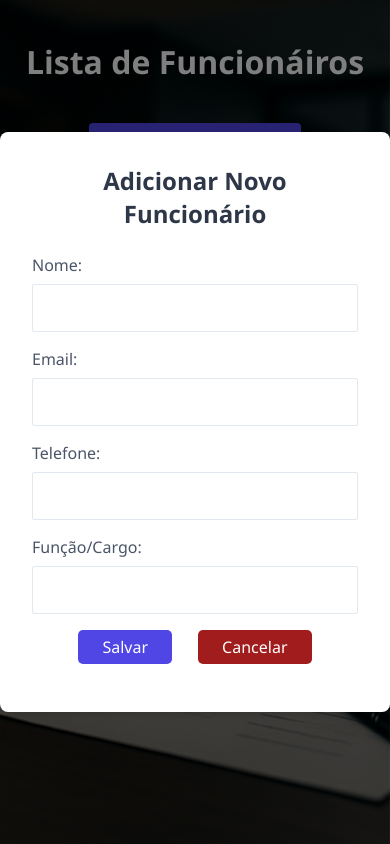
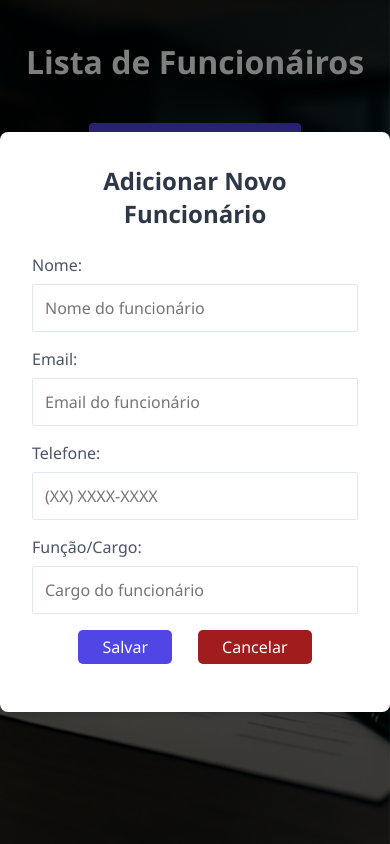
Before and after one commit to Guilhermeb166/lista-de-funcionarios, a React (Vite) app: page / in a window 390 px wide. Both pictures are taken after a click on the button "Adicionar Funcionário". Built offline with nearby package versions, Linux system fonts and the light colour scheme.

Commit message:
formatação para campo phone

```diff
--- a/src/App.jsx
+++ b/src/App.jsx
@@ -43,6 +43,23 @@ export default function App() {
   const handleAddEmployee = (newEmployee) => {
     setEmployees ([...employees, newEmployee])
     setShowAddForm(false)
+  }
+
+  const formatPhone = (value) => {
+    const cleaned = value.replace(/\D/g, '')
+    let formatted = ''
+
+    if (cleaned.length > 0) {
+      formatted = `(${cleaned.substring(0, 2)}`
+    }
+    if (cleaned.length > 2) {
+      formatted += ` ${cleaned.substring(2, 7)}`
+    }
+    if (cleaned.length > 7) {
+      formatted += `-${cleaned.substring(7, 11)}`
+    }
+
+    return formatted
   }
 
   const handleEditClick = (employee) => {
@@ -121,13 +138,21 @@ export default function App() {
                   employee.email
                 )}
               </td>
-              <td>{editingId === employee.id ? (
+              <td>
+                {editingId === employee.id ? (
                   <input
                     type="tel"
                     name="phone"
                     value={editFormData.phone}
-                    onChange={handleEditFormChange}
+                    onChange={(e) => {
+                      const formatted = formatPhone(e.target.value)
+                      setEditFormData({
+                        ...editFormData,
+                        phone: formatted
+                      })
+                    }}
                     className={styles.inputEdit}
+                    maxLength={16}
                   />
                 ) : (
                   employee.phone
--- a/src/Components/addEmployee/AddEmployee.jsx
+++ b/src/Components/addEmployee/AddEmployee.jsx
@@ -17,15 +17,21 @@ export default function addEmployee({onSave, onCancel}) {
     let formatted = ''
 
     if(cleaned.length > 0) {
-      formatted = `(${cleaned.substring(0, 2)})`
+      formatted = `(${cleaned.substring(0, 2)}`
     }
     if(cleaned.length > 2){
-      formatted += `  ${cleaned.substring(2, 7)}`
+      formatted += `)  ${cleaned.substring(2, 7)}`
     }
     if(cleaned.length > 7){
       formatted += `-${cleaned.substring(7,11)}`
     }
     return formatted
+  }
+
+  const handlePhoneChange = (e) => {
+    const input = e.target.value
+    const formatted = formatPhone(input)
+    setPhone(formatted)
   }
 
   const handleSubmit = (e) => {
@@ -47,18 +53,19 @@ export default function addEmployee({onSave, onCancel}) {
         <form onSubmit={handleSubmit} className={styles.form}>
           <div>
             <label>Nome:</label>
-            <input type="text" value={name} onChange={(e)=> setName(e.target.value)}/>
+            <input type="text" value={name} onChange={(e)=> setName(e.target.value)} placeholder='Nome do funcionário' required/>
           </div>
           <div>
             <label>Email:</label>
-            <input type="text" value={email} onChange={(e)=> setEmail(e.target.value)}/>
+            <input type="text" value={email} onChange={(e)=> setEmail(e.target.value)} placeholder='Email do funcionário' required/>
           </div>
           <div>
             <label>Telefone:</label>
-            <input type="text"  value={phone} onChange={(e)=> setPhone(e.target.value)}/></div>
+            <input type="text"  value={phone} onChange={handlePhoneChange} placeholder='(XX) XXXX-XXXX' maxLength={16} minLength={15} required/>
+          </div>
           <div>
             <label>Função/Cargo:</label>
-            <input type="text" value={role} onChange={(e) => setRole(e.target.value)}/>
+            <input type="text" value={role} onChange={(e) => setRole(e.target.value)}  placeholder='Cargo do funcionário' required/>
           </div>
           <div className={styles.buttonsWrapper}>
             <button type='submit' className={styles.saveButton}> Salvar </button>
```
